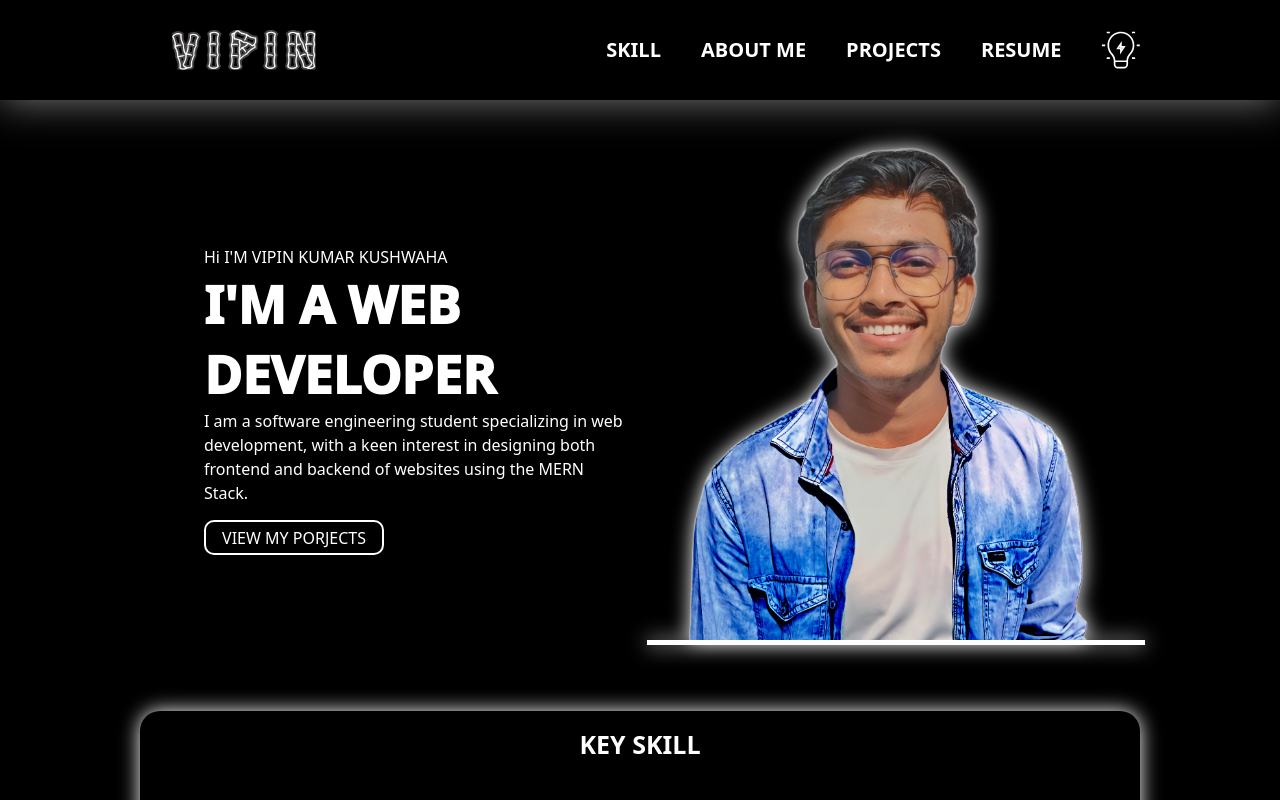
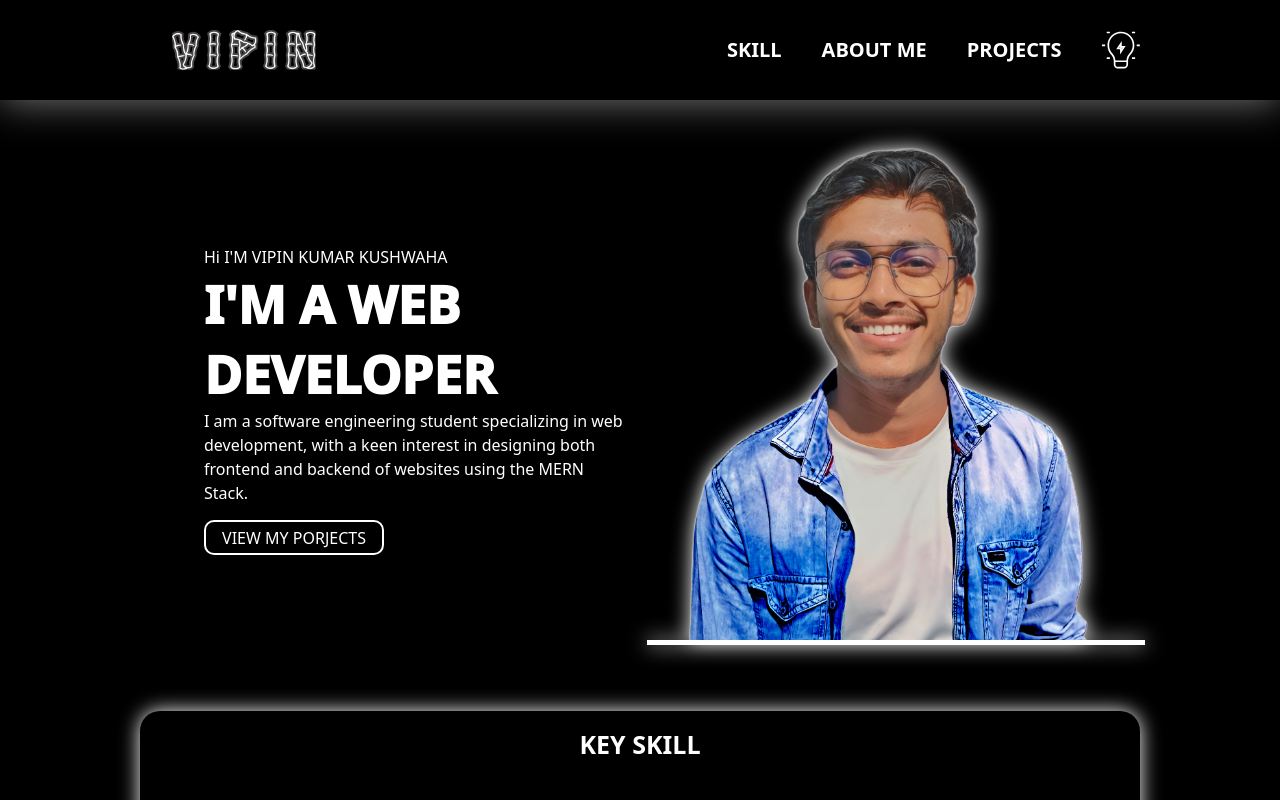
Before and after one commit to vipin2526/Portfolio, a React (Create React App) app: page / in a window 1280 px wide. Shown: the top 800 px of the page. Built offline with nearby package versions, Linux system fonts and the light colour scheme.

Commit message:
resume section removed

```diff
--- a/src/App.js
+++ b/src/App.js
@@ -1,7 +1,7 @@
 import 'bootstrap/dist/css/bootstrap.min.css';
 import LandingPage from './Components/LandingPage';
 import Projects from './Components/Projects';
-import Resume from './Components/Resume';
+// import Resume from './Components/Resume';
 import About from './Components/About';
 import Skill from './Components/Skill';
 import './Local/Css/Common.css';
@@ -12,13 +12,13 @@ import Header from './Components/Header';
 
 function App() {
   return (
-    <div className="App dark">
+    <div className="App dark pb-5">
       <Header />
       <LandingPage />
       <Skill />
       <About />
       <Projects />
-      <Resume />
+      {/* <Resume /> */}
       {/* <Certificate /> */}
 
       {/* <div id="background" onClick={()=>start()}></div> */}
--- a/src/Components/Header.js
+++ b/src/Components/Header.js
@@ -30,7 +30,7 @@ export default function Header() {
         <li><a href="#skill">SKILL</a></li>
         <li><a href="#about">ABOUT ME</a></li>
         <li><a href="#projects">PROJECTS</a></li>
-        <li><a href="#resume">RESUME</a></li>
+        {/* <li><a href="#resume">RESUME</a></li> */}
         <div onClick={changeTheme} >
           <LinkLogo
             logoPath={`${(theme === 'light') ? 'dark' : 'light'}.svg`}
```
